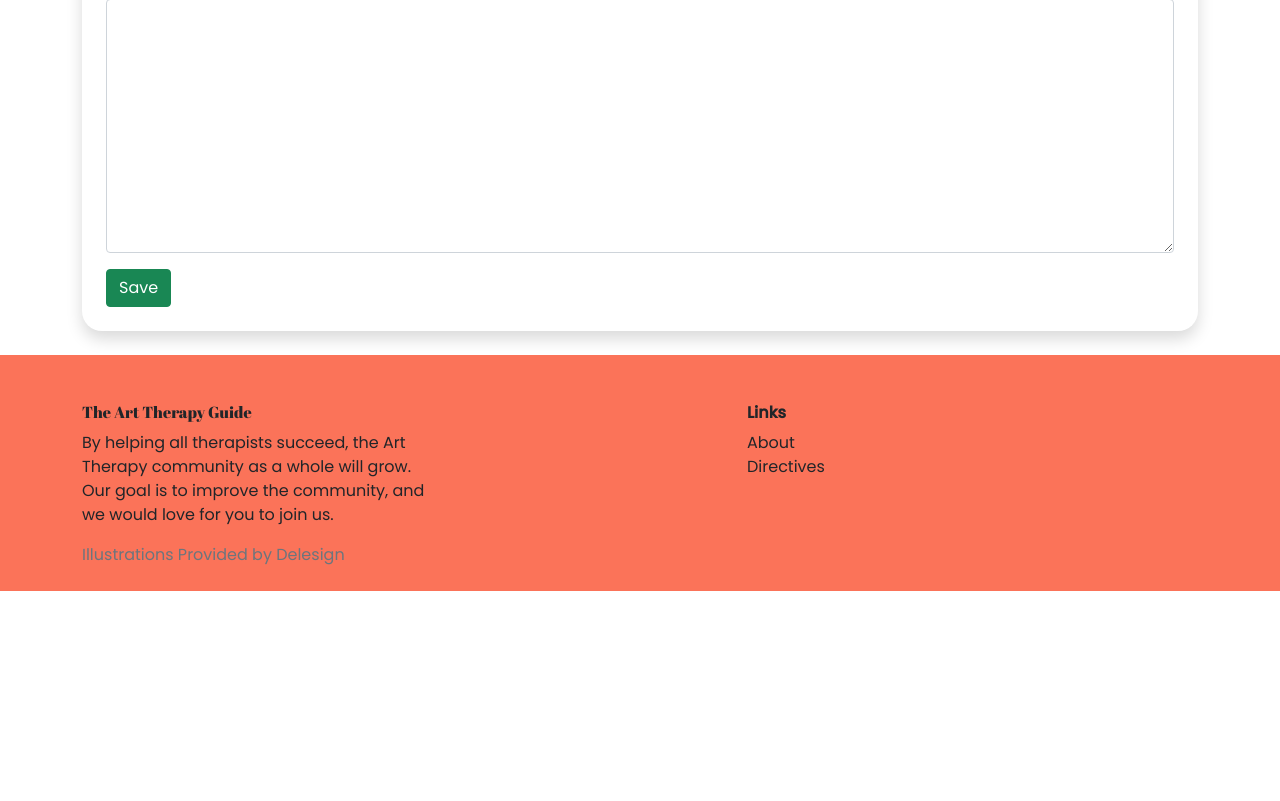
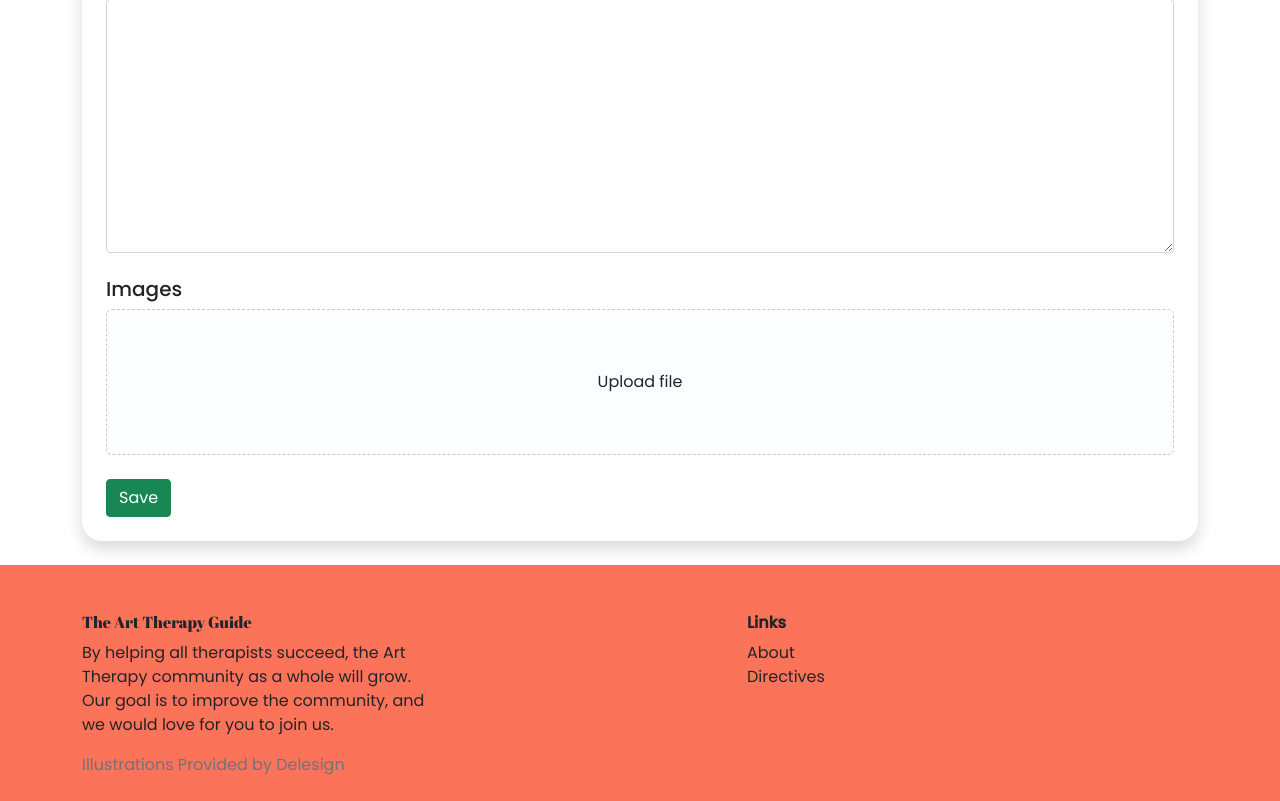
Before and after one commit to brennan-wright/ArtTherapyGuide, a Django app: page /directives/new/ in a window 1280 px wide. Shown: the part 1579-2380 px from the top of the page. Before the commit the page ends 2170 px from the top, so only its background shows below. Run offline with Django 3.2, Linux system fonts and the light colour scheme; the visitor is signed in with stand-in values (Sample User, id 1); data that the repository does not hold is empty; parts of the project's set-up code (start-up, migrations or seed data) failed here and were passed over; some libraries are stand-ins or nearby versions.

Commit message:
dropzone

```diff
--- a/directive/models.py
+++ b/directive/models.py
@@ -98,21 +98,6 @@ class DirectiveImage(models.Model):
     directive = models.ForeignKey(
         DirectivePage, on_delete=models.CASCADE, related_name='images', null=False, blank=False)
 
-    def save(self, *args, **kwargs):
-
-        img = Image.open(self.image)
-
-        if img.mode in ("RGBA", "P"):
-            img = img.convert("RGB")
-
-        if img.height > 1000 or img.width > 1000:
-            new_img = (1000, 1000)
-            img.thumbnail(new_img)
-
-        fh = storage.open(self.image.name, "w")
-        img.save(fh, format='JPEG', quality=75)
-        super(DirectiveImage, self).save(*args, **kwargs)
-
 
 @receiver(models.signals.post_delete, sender=DirectiveImage)
 def auto_delete_file_on_delete(sender, instance, **kwargs):
--- a/directive/views.py
+++ b/directive/views.py
@@ -3,6 +3,7 @@ from django.contrib.auth.mixins import LoginRequiredMixin
 from django.contrib.postgres.search import (SearchQuery, SearchRank,
                                             SearchVector)
 from django.db import transaction
+from django.http import JsonResponse
 from django.shortcuts import redirect, render
 from django.urls import reverse
 from django.views.generic import DetailView, ListView
@@ -11,7 +12,8 @@ from django.views.generic.edit import DeleteView, UpdateView
 
 from .forms import (DirectiveInstructionFormSet, DirectiveMaterialFormSet,
                     DirectiveObjectiveFormSet, DirectivePageForm)
-from .models import DirectiveDiagnosis, DirectivePage, DirectivePopulation
+from .models import (DirectiveDiagnosis, DirectiveImage, DirectivePage,
+                     DirectivePopulation)
 
 
 def is_valid_queryparam(param):
@@ -103,7 +105,8 @@ def create_directive_page(request):
         objectiveformset = DirectiveObjectiveFormSet(request.POST)
         materialformset = DirectiveMaterialFormSet(request.POST)
         instructionformset = DirectiveInstructionFormSet(request.POST)
-
+        files = [request.FILES.get('file[%d]' % i)
+                 for i in range(0, len(request.FILES))]
         form.instance.posted_by = request.user
         if form.is_valid() and objectiveformset.is_valid() and materialformset.is_valid() and instructionformset.is_valid():
             with transaction.atomic():
@@ -118,7 +121,17 @@ def create_directive_page(request):
                 instructionformset.instance = form
                 instructionformset.save()
 
-            return redirect('/')
+                for image in files:
+                    print('fart')
+                    photo = DirectiveImage(
+                        image=image, directive=form)
+                    photo.save()
+
+            link = reverse('home')
+
+            response = {'url': link}
+
+            return JsonResponse(response)
 
     return render(request, 'directive/directivepage_form.html', {
         'form': form,
--- a/frontend/static/main.css
+++ b/frontend/static/main.css
@@ -219,3 +219,12 @@ section {
     /* bring your own prefixes */
     transform: translate(-50%, -50%);
 }
+
+.dz-progress {
+    /* progress bar covers file name */
+    display: none !important;
+}
+
+.dz-message {
+    margin: 0px !important;
+}
--- a/frontend/templates/base.html
+++ b/frontend/templates/base.html
@@ -41,7 +41,25 @@
     <link rel="stylesheet" type="text/css" href="{% static 'main.css' %}">
     <meta name="description" content="{% block meta_description %}{% endblock %}">
     <title>{% block head_title %}{% endblock %}</title>
+    <script src="https://unpkg.com/dropzone@5/dist/min/dropzone.min.js"></script>
+    <link rel="stylesheet" href="https://unpkg.com/dropzone@5/dist/min/dropzone.min.css" type="text/css" />
     {% block extra_head %}{% endblock extra_head %}
+    <style>
+        .dropzoneDragArea {
+            background-color: #fbfdff;
+            border: 1px dashed #c0ccda;
+            border-radius: 6px;
+            padding: 60px;
+            text-align: center;
+            margin-bottom: 15px;
+            cursor: pointer;
+        }
+
+        .dropzone {
+
+            border: 0px;
+        }
+    </style>
 </head>
 
 <body>
--- a/frontend/templates/directive/directivepage_form.html
+++ b/frontend/templates/directive/directivepage_form.html
@@ -119,7 +119,8 @@ Directive - Art Therapy Guide
 
             <h5>General</h5>
             <div class="col">
-                <form action="" method="post" enctype="multipart/form-data">
+                <form action="/directives/new/" method="POST" enctype="multipart/form-data" class="dropzone"
+                    id="upload-form">
                     {% csrf_token %}
                     {{ form.management_form }}
 
@@ -240,12 +241,19 @@ Directive - Art Therapy Guide
                             {% endfor %}
                         </div>
                     </div>
-                    <div class="mb-3">
+                    <div class="mb-4">
                         <h5>Discucssion</h5>
                         {% render_field form.discussion class="form-control" placeholder="" %}
                         {% if form.discussion.help_text %}
                         <small class="form-text text-muted">{{ form.discussion.help_text }}</small>
                         {% endif %}
+                    </div>
+                    <div class="mb-4">
+                        <h5>Images</h5>
+                        <div id="dropzoneDragArea" class="dz-default dz-message dropzoneDragArea">
+                            <span>Upload file</span>
+                        </div>
+                        <div class="dropzone-previews"></div>
                     </div>
                     <div>
                         <button id='btnload' type="submit" class="btn btn-success">
@@ -257,6 +265,44 @@ Directive - Art Therapy Guide
         </div>
     </div>
 </div>
+<script>
+    Dropzone.options.uploadForm = {
+        autoProcessQueue: false,
+        uploadMultiple: true,
+        previewsContainer: 'div.dropzone-previews',
+        parallelUploads: 100,
+        maxFiles: 3,
+        addRemoveLinks: true,
+        acceptedFiles: 'image/*',
+
+        init: function () {
+            var myDropzone = this;
+
+            // First change the button to actually tell Dropzone to process the queue.
+            this.element.querySelector("button[type=submit]").addEventListener("click", function (e) {
+                // Make sure that the form isn't actually being sent.
+
+                e.preventDefault();
+                e.stopPropagation();
+                if ($('#upload-form').valid()) {
+                    myDropzone.processQueue();
+                }
+            });
+            this.on("successmultiple", function (file, response) {
+                window.location.href = response.url
+            });
+            this.on("maxfilesexceeded", function (file, response) {
+                alert("A maximum of 3 images may be uploaded.");
+                this.removeFile(file);
+            });
+            this.on("error", function (file, response) {
+                alert(`${response} ${file.name}`);
+                console.log(response)
+                this.removeFile(file);
+            });
+        }
+    }
+</script>
 <script src="//ajax.googleapis.com/ajax/libs/jquery/2.1.3/jquery.min.js"></script>
 <script src="{% static 'formset/jquery.formset.js' %}"></script>
 <script type="text/javascript">
```
